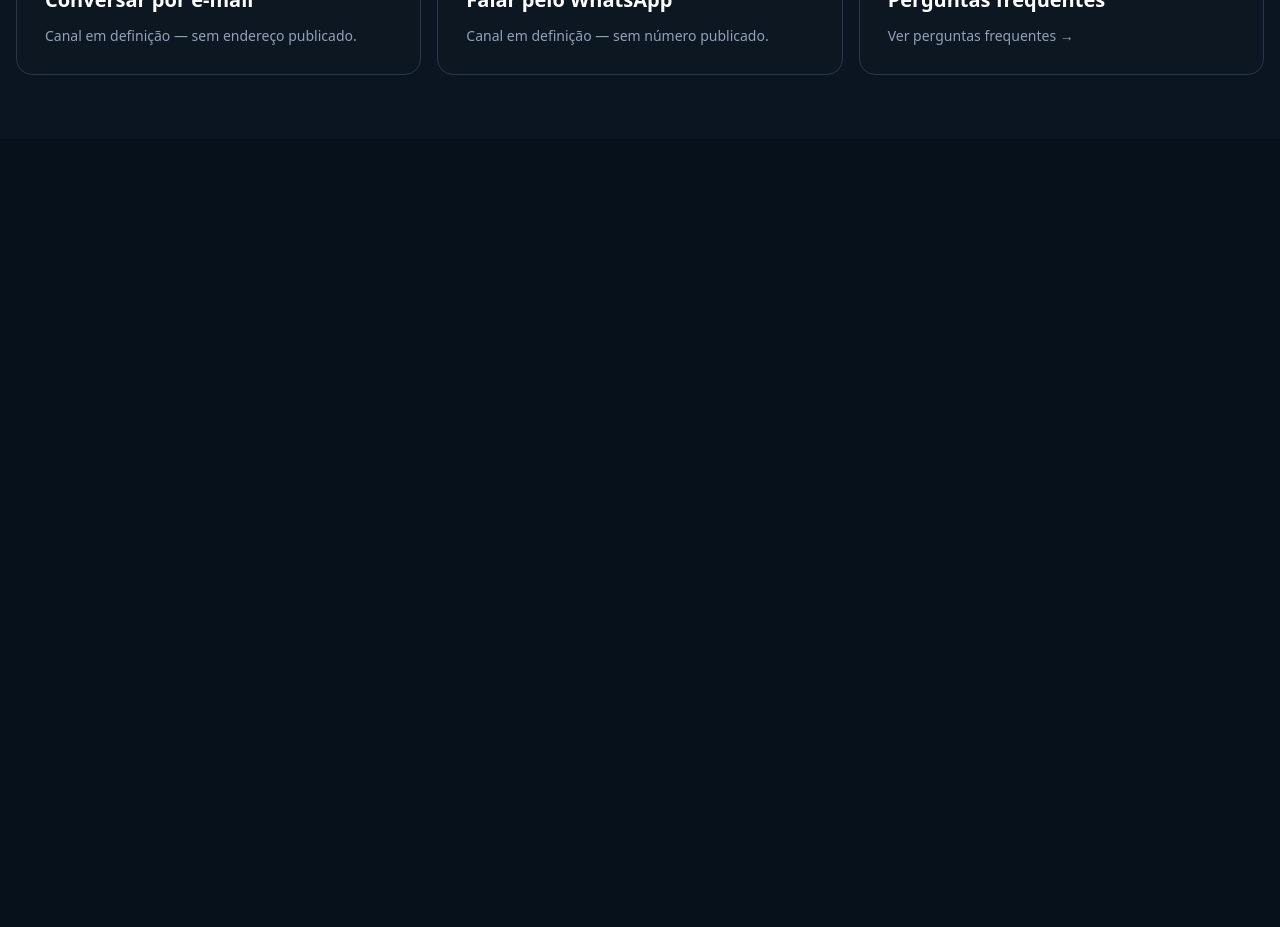
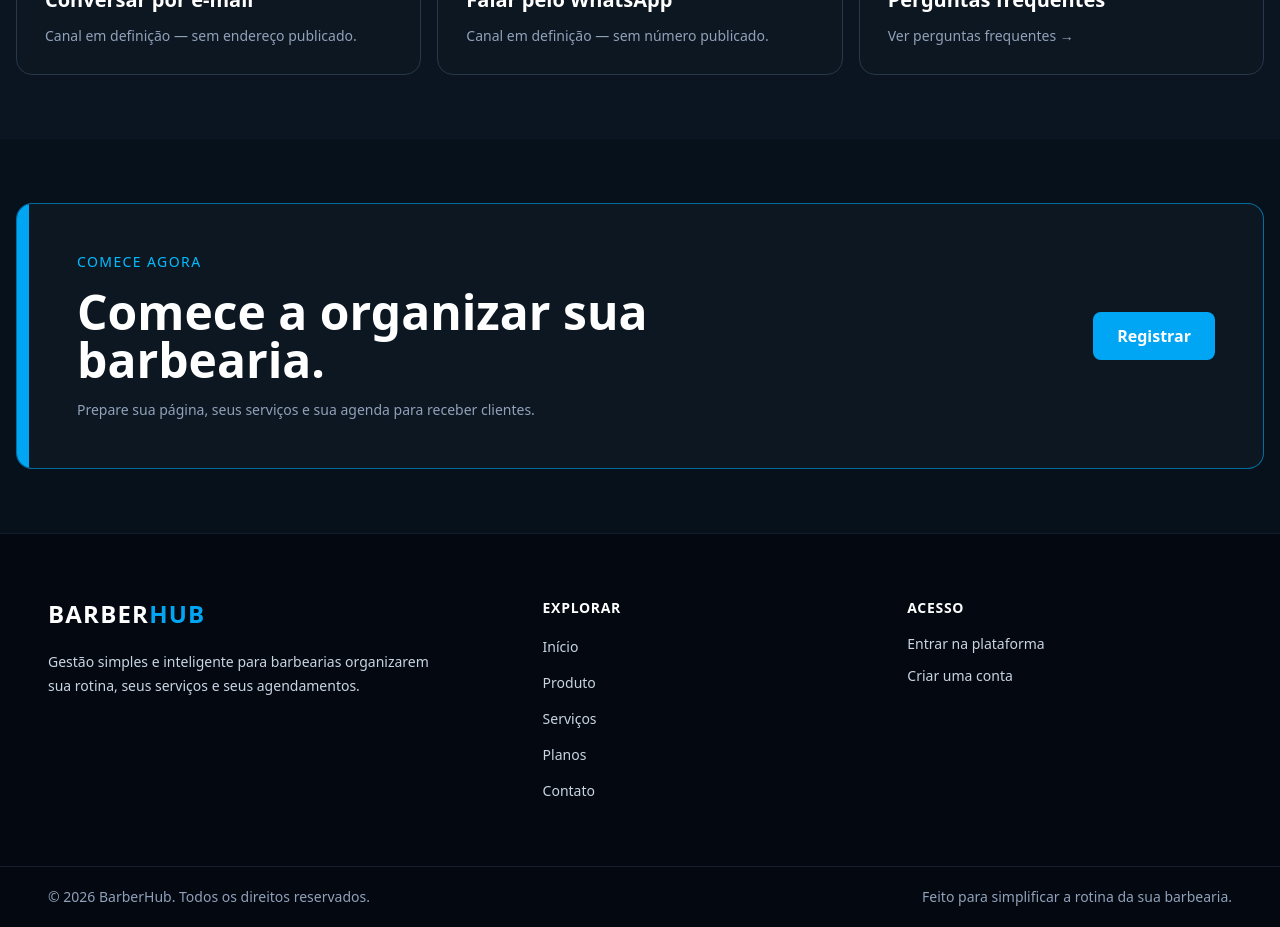
Before and after one commit to T-J-Labs/barberhub, a Next.js app in the folder frontend/: page / in a window 1280 px wide. Shown: the part 4060-4987 px from the top of the page. Before the commit the page ends 4199 px from the top, so only its background shows below. Built offline with nearby package versions, Linux system fonts and the light colour scheme.

Commit message:
feat(frontend): finalize public landing page

```diff
--- a/frontend/src/app/(public)/layout.tsx
+++ b/frontend/src/app/(public)/layout.tsx
@@ -1,4 +1,5 @@
 import { PublicHeader } from "@/features/navigation/components/public/PublicHeader"
+import { PublicFooter } from "@/features/navigation/components/public/PublicFooter"
 
 type PublicLayoutProps = Readonly<{
   children: React.ReactNode
@@ -9,6 +10,7 @@ export default function PublicLayout({ children }: PublicLayoutProps) {
     <>
       <PublicHeader />
       <main>{children}</main>
+      <PublicFooter />
     </>
   )
 }
--- a/frontend/src/app/(public)/page.tsx
+++ b/frontend/src/app/(public)/page.tsx
@@ -6,6 +6,7 @@ import { HowItWorksSection } from "@/features/public-home/components/HowItWorksS
 import { DifferentialsSection } from "@/features/public-home/components/DifferentialsSection";
 import { ContactSection } from "@/features/public-home/components/ContactSection";
 import { PlansSection } from "@/features/public-home/components/PlansSection";
+import { StartNowSection } from "@/features/public-home/components/StartNowSection";
 
 export default function Home() {
   return (
@@ -18,6 +19,7 @@ export default function Home() {
       <DifferentialsSection />
       <PlansSection />
       <ContactSection />
+      <StartNowSection />
     </>
   );
 }
--- a/frontend/src/app/layout.tsx
+++ b/frontend/src/app/layout.tsx
@@ -13,8 +13,31 @@ const geistMono = Geist_Mono({
 });
 
 export const metadata: Metadata = {
-  title: "Create Next App",
-  description: "Generated by create next app",
+  title: {
+    default: "BarberHub | Gestão e agendamento para barbearias",
+    template: "%s | BarberHub",
+  },
+  description:
+    "Organize serviços, equipe e agendamentos da sua barbearia em um só lugar.",
+  applicationName: "BarberHub",
+  keywords: [
+    "gestão de barbearia",
+    "agendamento para barbearia",
+    "sistema para barbearia",
+    "agenda online",
+  ],
+  openGraph: {
+    title: "BarberHub | Gestão e agendamento para barbearias",
+    description:
+      "Organize sua barbearia e receba agendamentos online em um só lugar.",
+    type: "website",
+    locale: "pt_BR",
+    siteName: "BarberHub",
+  },
+  robots: {
+    index: true,
+    follow: true,
+  },
 };
 
 export default function RootLayout({ children }: LayoutProps<"/">) {
--- /dev/null
+++ b/frontend/src/features/navigation/components/public/PublicFooter.tsx
@@ -0,0 +1,64 @@
+import Link from "next/link"
+import { publicNavigation } from "../../config/public-navigation"
+import { HeaderBrand } from "../HeaderBrand"
+
+export function PublicFooter() {
+  return (
+    <footer className="border-t border-slate-800/70 bg-[#030811]">
+      <div className="mx-auto grid max-w-7xl gap-10 px-5 py-12 sm:px-8 lg:grid-cols-[1.4fr_1fr_1fr] lg:px-12 lg:py-16">
+        <div className="max-w-sm">
+          <HeaderBrand />
+          <p className="mt-5 text-sm leading-6 text-slate-300">
+            Gestão simples e inteligente para barbearias organizarem sua rotina,
+            seus serviços e seus agendamentos.
+          </p>
+        </div>
+
+        <nav aria-label="Navegação do rodapé">
+          <h2 className="text-sm font-semibold uppercase tracking-wider text-white">
+            Explorar
+          </h2>
+          <ul className="mt-4 space-y-3">
+            {publicNavigation.map((item) => (
+              <li key={item.href}>
+                <Link
+                  href={item.href}
+                  className="text-sm text-slate-300 transition-colors hover:text-sky-400"
+                >
+                  {item.label}
+                </Link>
+              </li>
+            ))}
+          </ul>
+        </nav>
+
+        <div>
+          <h2 className="text-sm font-semibold uppercase tracking-wider text-white">
+            Acesso
+          </h2>
+          <div className="mt-4 flex flex-col items-start gap-3">
+            <Link
+              href="/login"
+              className="text-sm text-slate-300 transition-colors hover:text-sky-400"
+            >
+              Entrar na plataforma
+            </Link>
+            <Link
+              href="/register"
+              className="text-sm text-slate-300 transition-colors hover:text-sky-400"
+            >
+              Criar uma conta
+            </Link>
+          </div>
+        </div>
+      </div>
+
+      <div className="border-t border-slate-800/70">
+        <div className="mx-auto flex max-w-7xl flex-col gap-2 px-5 py-5 text-sm text-slate-400 sm:flex-row sm:items-center sm:justify-between sm:px-8 lg:px-12">
+          <p>© {new Date().getFullYear()} BarberHub. Todos os direitos reservados.</p>
+          <p>Feito para simplificar a rotina da sua barbearia.</p>
+        </div>
+      </div>
+    </footer>
+  )
+}
--- a/frontend/src/features/public-home/components/AudienceSection.tsx
+++ b/frontend/src/features/public-home/components/AudienceSection.tsx
@@ -3,7 +3,7 @@ import { Container } from "@/components/ui/Container"
 export function AudienceSection() {
   return(
     <section
-      id="audience"
+      id="audiencia"
       className="relative isolate overflow-hidden bg-[#0A1521] py-12 sm:py-16"
     >
       <Container>
--- a/frontend/src/features/public-home/components/HowItWorksSection.tsx
+++ b/frontend/src/features/public-home/components/HowItWorksSection.tsx
@@ -27,7 +27,7 @@ const clientFlow = [
 export function HowItWorksSection() {
   return (
     <section
-      id="como-funciona"
+      id="comoFunciona"
       className="relative isolate overflow-hidden bg-[#07111C] py-12 sm:py-16"
     >
       <Container>
@@ -68,7 +68,7 @@ export function HowItWorksSection() {
                 {index < setupSteps.length - 1 && (
                   <span
                     aria-hidden="true"
-                    className="absolute top-16 bottom-[-2rem] left-8 border-l border-dashed border-slate-700 md:hidden"
+                    className="absolute top-16 -bottom-8 left-8 border-l border-dashed border-slate-700 md:hidden"
                   />
                 )}
                 <div className="md:mt-5">
--- /dev/null
+++ b/frontend/src/features/public-home/components/StartNowSection.tsx
@@ -0,0 +1,40 @@
+import { Container } from "@/components/ui/Container";
+import Link from "next/link";
+
+export function StartNowSection() {
+  return (
+    <section
+      id="startNow"
+      className="relative isolate overflow-hidden bg-[#07111C] py-12 sm:py-16"
+    >
+      <Container>
+        <div className="relative overflow-hidden rounded-2xl border border-sky-500/60 bg-[#0D1722] p-8 sm:p-12">
+          <div
+            aria-hidden="true"
+            className="absolute inset-y-0 left-0 w-3 rounded-l-2xl bg-sky-500"
+          />
+          <div className="relative ml-3 flex flex-col gap-6 lg:flex-row lg:items-center lg:justify-between">
+            <div className="max-w-3xl">
+              <p className="text-sm font-medium tracking-widest text-sky-400">
+                COMECE AGORA
+              </p>
+              <h2 className="mt-4 text-[2.25rem] font-bold text-white sm:text-5xl">
+                Comece a organizar sua barbearia.
+              </h2>
+              <p className="mt-4 text-sm text-slate-400">
+                Prepare sua página, seus serviços e sua agenda para receber clientes.
+              </p>
+            </div>
+
+            <Link
+              href="#contato"
+              className="flex min-h-12 shrink-0 items-center justify-center rounded-lg bg-sky-500 px-6 py-3 font-semibold text-white"
+            >
+              Registrar
+            </Link>
+          </div>
+        </div>
+      </Container>
+    </section>
+  );
+}
```
